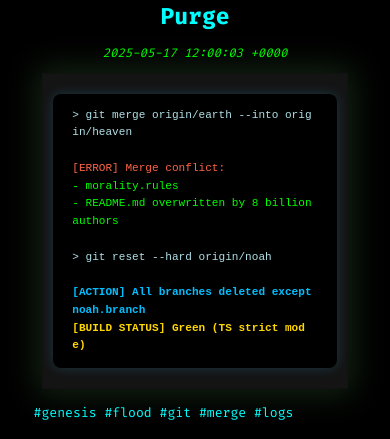
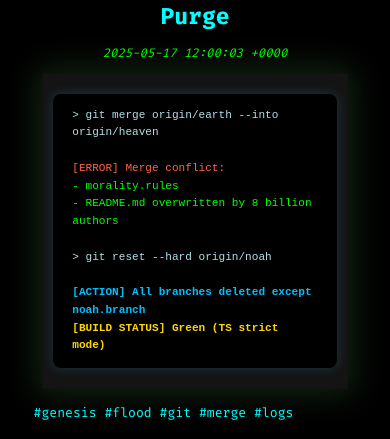
Before and after one commit to anthonypdawson/divine-devops-universe, a Jekyll site: the page built from _future/genesis_chatgpt_flood_purge.md, in a window 390 px wide. Shown: the part 394-833 px from the top of the page. Built offline with Jekyll 4.4.1, drawn with Linux system fonts in a browser that asks for light colours; some web fonts are replaced; comment, search, counter and statistics services are not loaded.

Commit message:
Enhance styling for better text and image responsiveness across mobile and post content

```diff
--- a/_sass/_dd.scss
+++ b/_sass/_dd.scss
@@ -428,6 +428,8 @@ code {
     white-space: pre-wrap;
     word-break: break-word;
     background-color: var(--highlight-bg-color);
+    word-break: break-word;
+    overflow-wrap: anywhere;
 }
 
 .red {
--- a/_sass/_mobile.scss
+++ b/_sass/_mobile.scss
@@ -52,6 +52,12 @@ p {
     margin: 1em auto;
     width: 90%;
     font-size: 1.1em;
+  }
+
+  /* Make images responsive on mobile */
+  img {
+    max-width: 100% !important;
+    height: auto !important;
   }
 }
 @media (min-width: 601px) {
@@ -246,7 +252,6 @@ p {
     pre,
   code {
     font-size: 0.85em !important; /* or adjust as needed */
-    word-break: break-all;
   }
 }
 
--- a/_sass/_posts.scss
+++ b/_sass/_posts.scss
@@ -13,6 +13,13 @@
     display: block;
     word-break: break-word;
     color: #666;
+}
+
+/* --- Fix mid-word breaks and improve word wrapping --- */
+.post-content {
+  word-break: normal;
+  overflow-wrap: break-word;
+  hyphens: auto;
 }
 
 .post-content h1, .content h1,
```
